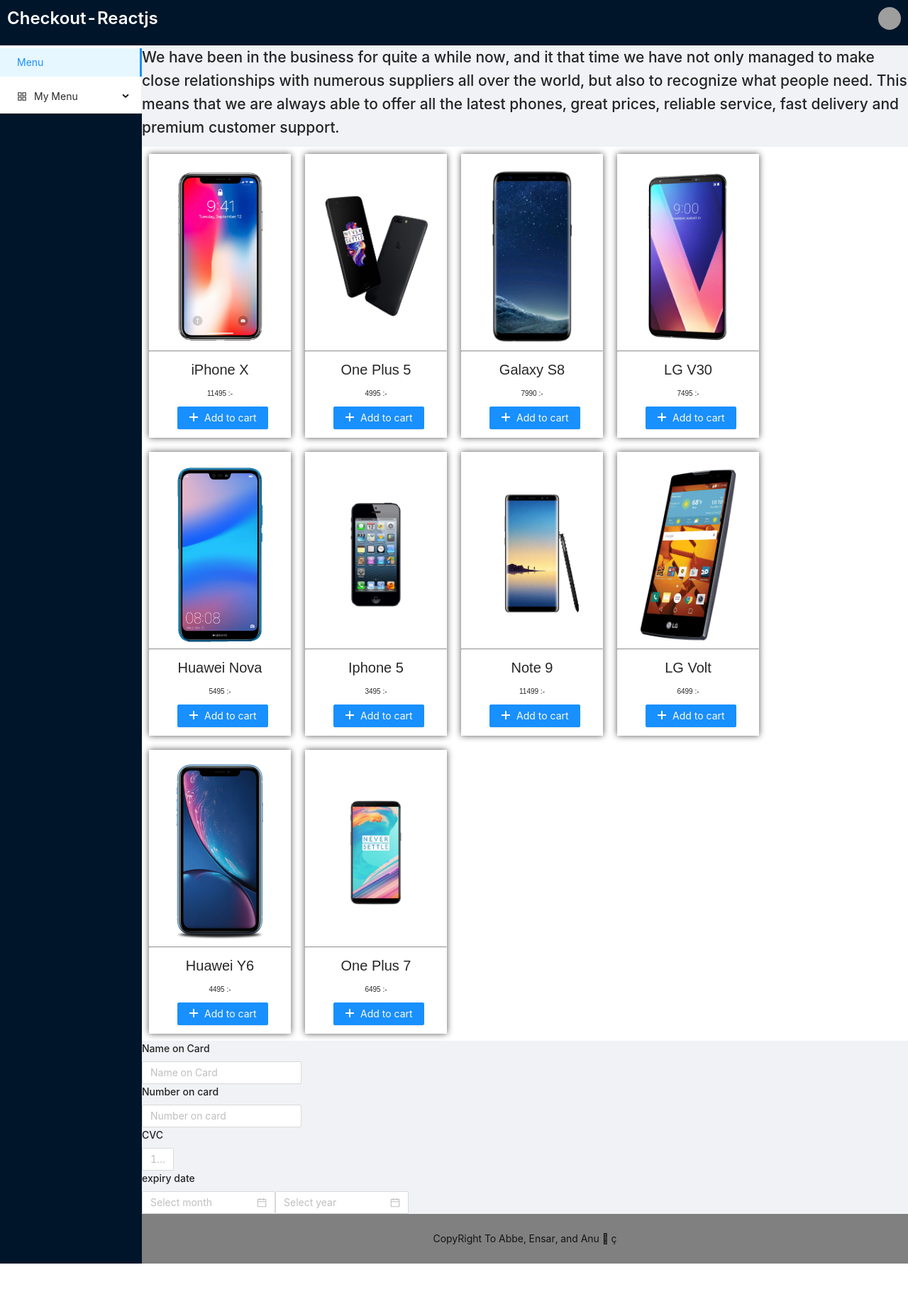
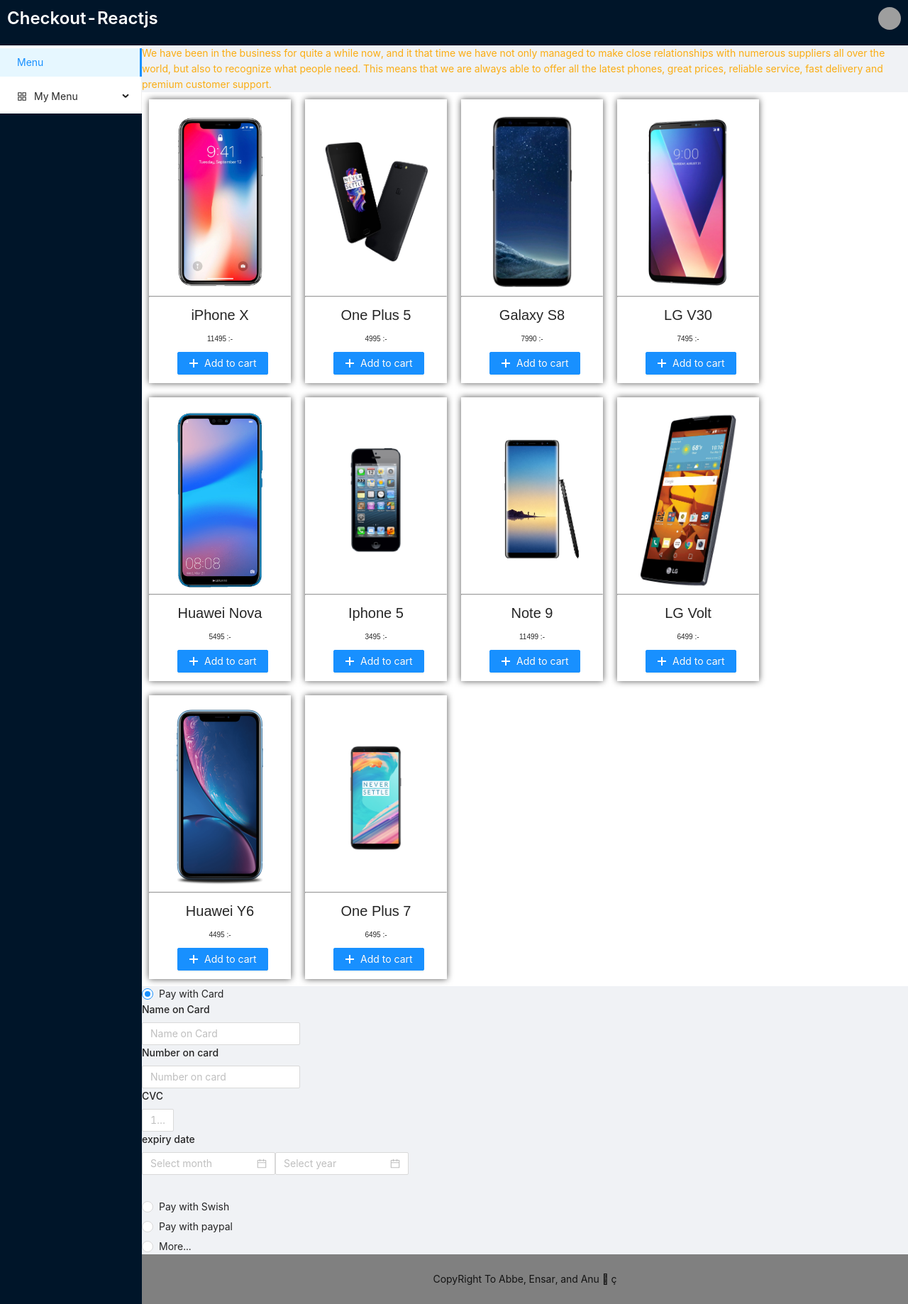
Before and after one commit to Abbe91/checkout-group6, a React (Create React App) app in the folder my-app/: page / in a window 1280 px wide. Shown: the whole page at 71% size. Before the commit the page ends 1781 px from the top, so only its background shows below. Built offline with nearby package versions, Linux system fonts and the light colour scheme; grey boxes are pictures that could not be loaded.

Commit message:
Fix the Radio button

```diff
--- a/my-app/src/components/App.tsx
+++ b/my-app/src/components/App.tsx
@@ -1,7 +1,7 @@
 import React from 'react';
 import './App.css';
 import { Layout } from 'antd';
-import Form from './CardForm'
+import Radiobutton from './Radio'
 import Sider from './Sider';
 import Header from './Header';
 import Footer from './Footer';
@@ -21,7 +21,7 @@
       <Sider />
       <Layout>
         <Content />
-          <Form />
+        <Radiobutton />
         <Footer />
       </Layout>
       </Layout>
--- a/my-app/src/components/CardForm.tsx
+++ b/my-app/src/components/CardForm.tsx
@@ -1,9 +1,38 @@
-import React, { Component } from 'react';
-import { Input, Radio, Col } from 'antd';
+import React from 'react';
+import { Input, Col } from 'antd';
 // import { UserOutlined } from '@ant-design/icons';
 import { DatePicker } from 'antd';
 
 
+
+
+// class App extends React.Component {
+//   state = { form: { message: "" } };
+
+//   handleChangeInput = event => {
+//     const { value, maxLength } = event.target;
+//     const message = value.slice(0, maxLength);
+
+//     this.setState({
+//       form: {
+//         message
+//       }
+//     });
+//   };
+
+//   render() {
+//     return (
+//       <input
+//         onChange={this.handleChangeInput}
+//         value={this.state.form.message}
+//         type="text"
+//         className="phone validate"
+//         name="phone"
+//         maxLength="11"
+//       />
+//     );
+//   }
+// }
 
 class Form extends  React.Component {
 
@@ -26,7 +55,8 @@
         <h1>Number on card</h1>
         <Col span={5}>
           <Input placeholder="Number on card"
-          type="number12"
+          type="number"
+
           onChange={(event) => {
             if (isNaN(Number(event.target.value))) {
               return;
@@ -34,8 +64,9 @@
               this.setState({ value: event.target.value });
             }
           }}
-
-          value={this.state.value}/>
+        //Det här gör en kopiera med CVC
+          value={this.state.value}
+          />
 
 
         </Col>
@@ -50,9 +81,10 @@
                   this.setState({ value: event.target.value });
                 }
               }}
-              // maxLength="5"
+              //  maxLength= "3"
               // placeholder="Enter Zip Code"
-              value={this.state.value}/>
+              // value={this.state.value}
+              />
 
         </Col>
         <h1>expiry date</h1>
@@ -66,3 +98,62 @@
 
 
 export default Form;
+
+// interface Props{
+//   maxLength: number
+//   placeholder: string
+// }
+
+// function CardForm(props: Props){
+//   return(
+
+//       <div>
+//         <h1>Name on Card</h1>
+//         <Col span={5}>
+//           <Input
+//           type="text"
+//           placeholder="Name on Card"
+//      />
+//         </Col>
+
+//         <h1>Number on card</h1>
+//         <Col span={5}>
+//           <Input placeholder="Number on card"
+//           type="number12"
+//           onChange={(event) => {
+//             if (isNaN(Number(event.target.value))) {
+//               return;
+//             } else {
+//               this.setState({ value: event.target.value });
+//             }
+//           }}
+
+//           value={this.state.value}/>
+
+
+//         </Col>
+
+//         <h1>CVC</h1>
+//         <Col span={1}>
+//           <Input placeholder="123"
+//                onChange={(event) => {
+//                 if (isNaN(Number(event.target.value))) {
+//                   return;
+//                 } else {
+//                   this.setState({ value: event.target.value });
+//                 }
+//               }}
+//               // maxLength="5"
+//               // placeholder="Enter Zip Code"
+//               value={this.state.value}/>
+
+//         </Col>
+//         <h1>expiry date</h1>
+//       <DatePicker picker="month" />
+
+//       <DatePicker picker="year" />
+//       </div>
+//     );
+
+// }
+// export default CardForm;
--- a/my-app/src/components/Content.tsx
+++ b/my-app/src/components/Content.tsx
@@ -1,18 +1,20 @@
 import React from 'react';
 import './App.css';
-import { Layout } from 'antd';
+import { Layout,Typography } from 'antd';
 import Products from './Products';
 import ProductList from './ProductList';
 // import Form from './CardForm';
 const { Content } = Layout;
+const { Text } = Typography;
 
 function content(){
     return(
         <Content>
-            <h2>We have been in the business for quite a while now,
+            <Text type="warning">We have been in the business for quite a while now,
                 and it that time we have not only managed to make close relationships with numerous suppliers all over the world,
                 but also to recognize what people need. This means that we are always able to offer all the latest phones,
-                great prices, reliable service, fast delivery and premium customer support.</h2>
+                great prices, reliable service, fast delivery and premium customer support.</Text>
+
 
             <div style={{ backgroundColor:"white"}}>
                 <ProductList
--- a/my-app/src/components/Footer.tsx
+++ b/my-app/src/components/Footer.tsx
@@ -1,7 +1,7 @@
 import React from 'react';
 import './App.css';
 import { Layout } from 'antd';
-import { gray } from 'color-name';
+
 
 
 const { Footer } = Layout;
--- /dev/null
+++ b/my-app/src/components/Radio.tsx
@@ -0,0 +1,46 @@
+import React from 'react'
+import Form from './CardForm';
+import FormSwish from './SwishForm';
+import { Radio, Input } from 'antd';
+
+class Radiobutton extends React.Component {
+  state = {
+    value: 1,
+  };
+
+  onChange = (e:any) => {
+    console.log('radio checked', e.target.value);
+    this.setState({
+      value: e.target.value,
+    });
+  };
+
+  render() {
+    const radioStyle = {
+      display: 'block',
+
+    };
+    const { value } = this.state;
+    return (
+      <Radio.Group onChange={this.onChange} value={value}>
+        <Radio style={radioStyle} value={1}>
+          Pay with Card
+          {value === 1 ? <Form />  : null}
+        </Radio>
+        <Radio style={radioStyle} value={2}>
+          Pay with Swish
+          {value === 2 ? <FormSwish />  : null}
+        </Radio>
+        <Radio style={radioStyle} value={3}>
+          Pay with paypal
+        </Radio>
+        <Radio style={radioStyle} value={4}>
+          More...
+          {value === 4 ? <Input style={{ width: 100, marginLeft: 10 }} /> : null}
+        </Radio>
+
+      </Radio.Group>
+    );
+  }
+}
+export default Radiobutton
--- /dev/null
+++ b/my-app/src/components/SwishForm.tsx
@@ -0,0 +1,34 @@
+import React from 'react';
+import { Input, Col } from 'antd';
+import { DatePicker } from 'antd';
+
+
+
+
+
+
+class FormSwish extends  React.Component {
+
+  state ={
+    value: ""
+  }
+
+
+  render() {
+    return (
+      <div>
+        <h1>The phone you are going to swish from</h1>
+        <Col span={5}>
+          <Input
+          type="text"
+          placeholder="Name on Card"
+     />
+        </Col>
+
+      </div>
+    );
+  }
+}
+
+
+export default FormSwish;
```
